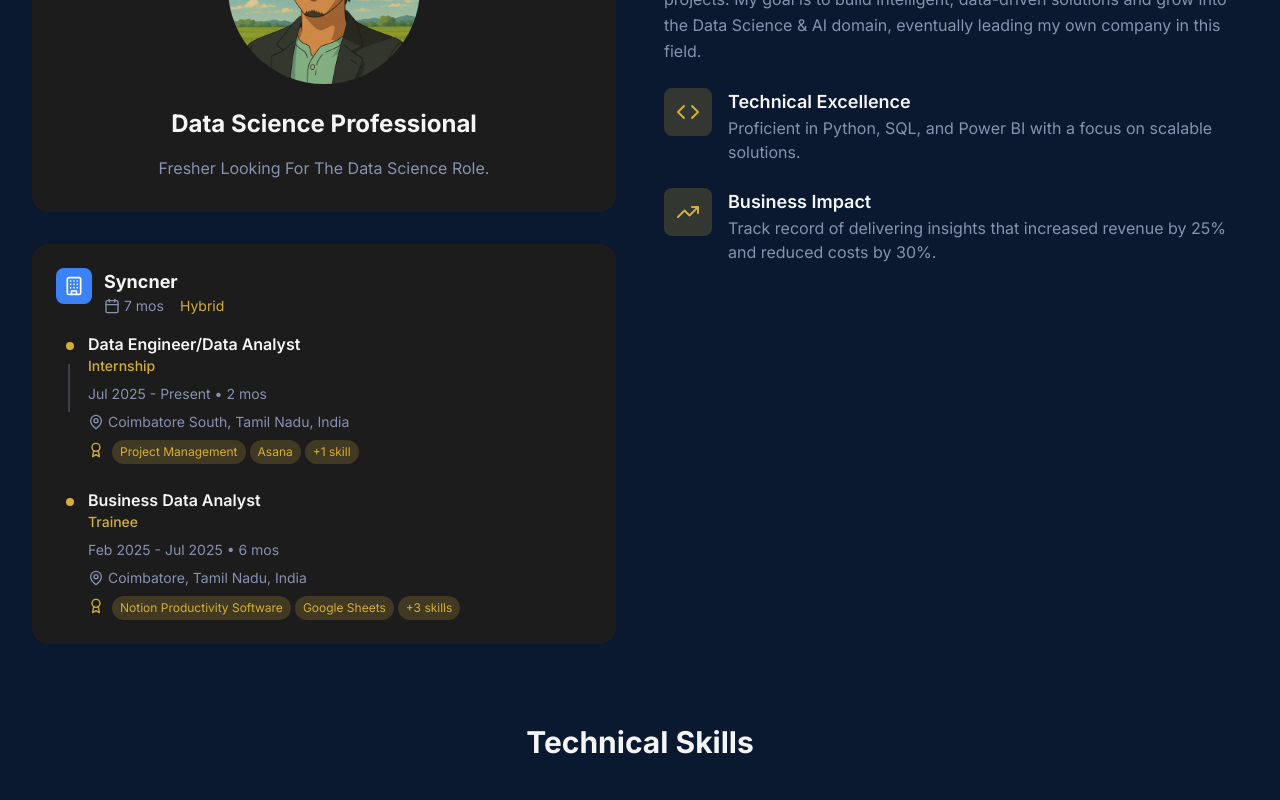
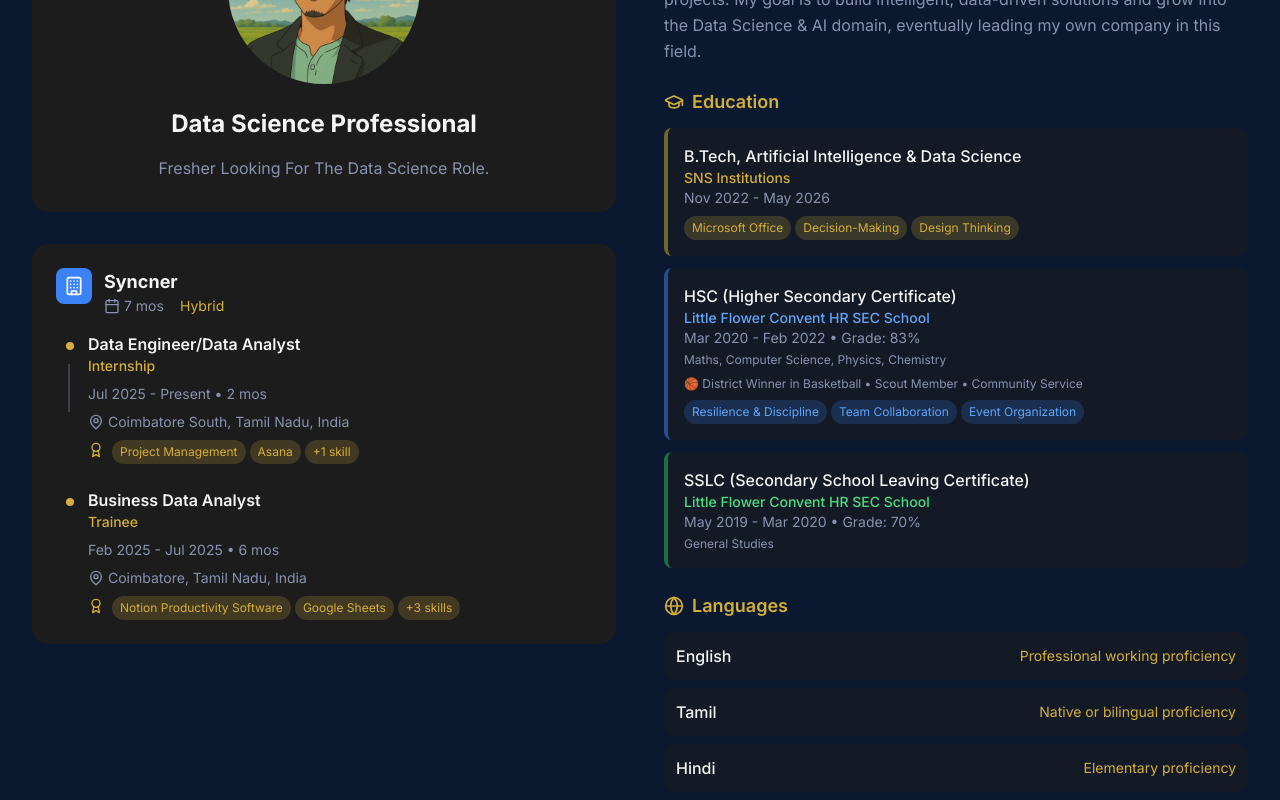
Before and after one commit to Girishs07/Portfolio, a React (Vite) app: page /about in a window 1280 px wide. Shown: the part 440-1240 px from the top of the page. Built offline with nearby package versions, Linux system fonts and the light colour scheme.

Commit message:
Initial commit

```diff
--- a/src/pages/About.tsx
+++ b/src/pages/About.tsx
@@ -1,5 +1,5 @@
 import { motion } from 'framer-motion';
-import { Code, TrendingUp, Award, BookOpen, Users, Building, Calendar, MapPin } from 'lucide-react';
+import { Code, TrendingUp, Award, BookOpen, Users, Building, Calendar, MapPin, GraduationCap, Globe } from 'lucide-react';
 import SkillChart from '../components/SkillChart';
 
 // Experience Widget Component
@@ -202,13 +202,86 @@ const About = () => {
           >
             <div>
               <h3 className="text-2xl font-bold text-white-smoke mb-4">My Journey</h3>
-              <p className="text-gray leading-relaxed mb-4">
-              Hi, I'm Girish S – a passionate Data Analyst and AI Enthusiast with experience in data visualization, ETL workflows, and AI-driven projects. I've also explored full-stack development (MERN) through internships and hands-on projects.
-              My goal is to build intelligent, data-driven solutions and grow into the Data Science & AI domain, eventually leading my own company in this field.
+              <p className="text-gray leading-relaxed mb-6">
+                Hi, I'm Girish S – a passionate Data Analyst and AI Enthusiast with experience in data visualization, ETL workflows, and AI-driven projects. I've also explored full-stack development (MERN) through internships and hands-on projects.
+                My goal is to build intelligent, data-driven solutions and grow into the Data Science & AI domain, eventually leading my own company in this field.
               </p>
-              <p className="text-gray leading-relaxed">
 
-              </p>
+              {/* Education Section */}
+              <motion.div
+                initial={{ y: 20, opacity: 0 }}
+                whileInView={{ y: 0, opacity: 1 }}
+                transition={{ duration: 0.6 }}
+                viewport={{ once: true }}
+                className="mb-6"
+              >
+                <div className="flex items-center space-x-2 mb-3">
+                  <GraduationCap className="h-5 w-5 text-gold" />
+                  <h4 className="text-lg font-semibold text-gold">Education</h4>
+                </div>
+                <div className="space-y-3">
+                  <div className="bg-charcoal/50 rounded-lg p-4 border-l-4 border-gold/50">
+                    <h5 className="text-white-smoke font-medium">B.Tech, Artificial Intelligence & Data Science</h5>
+                    <p className="text-gold text-sm font-medium">SNS Institutions</p>
+                    <p className="text-gray text-sm">Nov 2022 - May 2026</p>
+                    <div className="flex flex-wrap gap-1 mt-2">
+                      <span className="text-xs px-2 py-1 bg-gold/20 text-gold rounded-full">Microsoft Office</span>
+                      <span className="text-xs px-2 py-1 bg-gold/20 text-gold rounded-full">Decision-Making</span>
+                      <span className="text-xs px-2 py-1 bg-gold/20 text-gold rounded-full">Design Thinking</span>
+                    </div>
+                  </div>
+
+                  <div className="bg-charcoal/50 rounded-lg p-4 border-l-4 border-blue-500/50">
+                    <h5 className="text-white-smoke font-medium">HSC (Higher Secondary Certificate)</h5>
+                    <p className="text-blue-400 text-sm font-medium">Little Flower Convent HR SEC School</p>
+                    <p className="text-gray text-sm">Mar 2020 - Feb 2022 • Grade: 83%</p>
+                    <p className="text-gray text-xs mt-1">Maths, Computer Science, Physics, Chemistry</p>
+                    <div className="mt-2">
+                      <p className="text-gray text-xs">🏀 District Winner in Basketball • Scout Member • Community Service</p>
+                      <div className="flex flex-wrap gap-1 mt-2">
+                        <span className="text-xs px-2 py-1 bg-blue-500/20 text-blue-400 rounded-full">Resilience & Discipline</span>
+                        <span className="text-xs px-2 py-1 bg-blue-500/20 text-blue-400 rounded-full">Team Collaboration</span>
+                        <span className="text-xs px-2 py-1 bg-blue-500/20 text-blue-400 rounded-full">Event Organization</span>
+                      </div>
+                    </div>
+                  </div>
+
+                  <div className="bg-charcoal/50 rounded-lg p-4 border-l-4 border-green-500/50">
+                    <h5 className="text-white-smoke font-medium">SSLC (Secondary School Leaving Certificate)</h5>
+                    <p className="text-green-400 text-sm font-medium">Little Flower Convent HR SEC School</p>
+                    <p className="text-gray text-sm">May 2019 - Mar 2020 • Grade: 70%</p>
+                    <p className="text-gray text-xs mt-1">General Studies</p>
+                  </div>
+                </div>
+              </motion.div>
+
+              {/* Languages Section */}
+              <motion.div
+                initial={{ y: 20, opacity: 0 }}
+                whileInView={{ y: 0, opacity: 1 }}
+                transition={{ duration: 0.6, delay: 0.1 }}
+                viewport={{ once: true }}
+                className="mb-6"
+              >
+                <div className="flex items-center space-x-2 mb-3">
+                  <Globe className="h-5 w-5 text-gold" />
+                  <h4 className="text-lg font-semibold text-gold">Languages</h4>
+                </div>
+                <div className="grid grid-cols-1 gap-2">
+                  <div className="bg-charcoal/50 rounded-lg p-3 flex justify-between items-center">
+                    <span className="text-white-smoke font-medium">English</span>
+                    <span className="text-gold text-sm">Professional working proficiency</span>
+                  </div>
+                  <div className="bg-charcoal/50 rounded-lg p-3 flex justify-between items-center">
+                    <span className="text-white-smoke font-medium">Tamil</span>
+                    <span className="text-gold text-sm">Native or bilingual proficiency</span>
+                  </div>
+                  <div className="bg-charcoal/50 rounded-lg p-3 flex justify-between items-center">
+                    <span className="text-white-smoke font-medium">Hindi</span>
+                    <span className="text-gold text-sm">Elementary proficiency</span>
+                  </div>
+                </div>
+              </motion.div>
             </div>
 
             <div className="flex items-start space-x-4">
```
